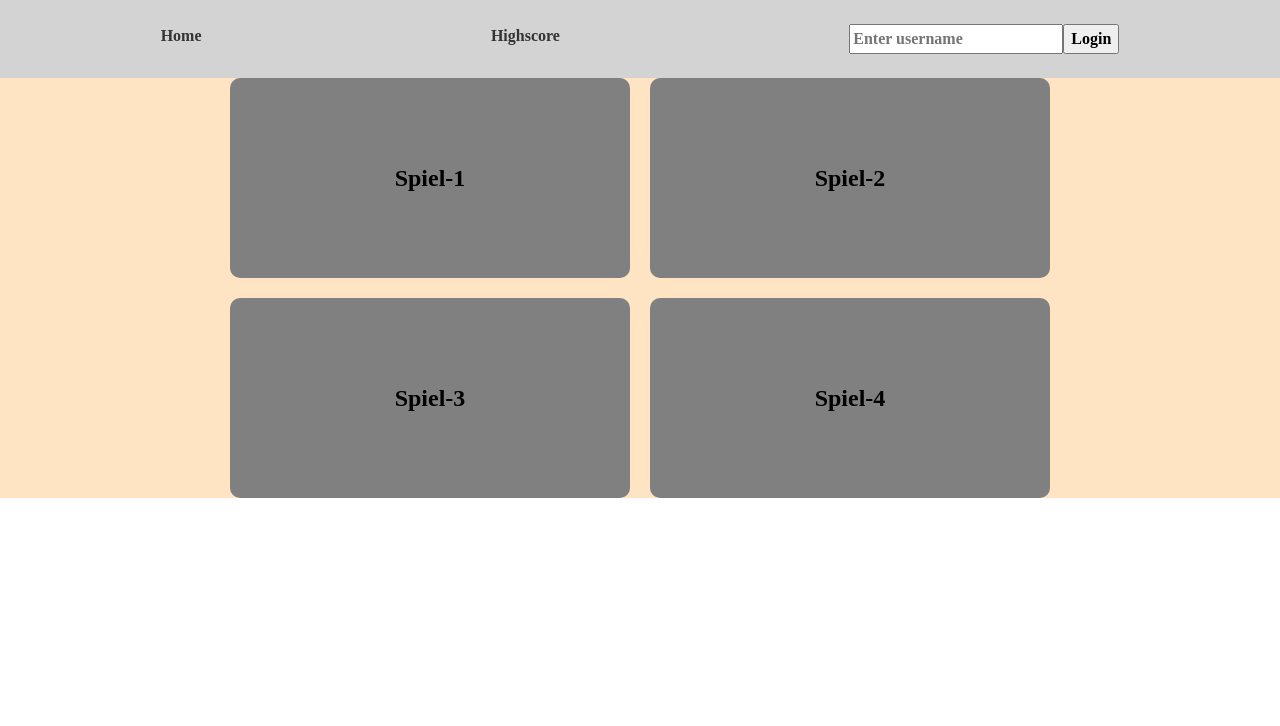
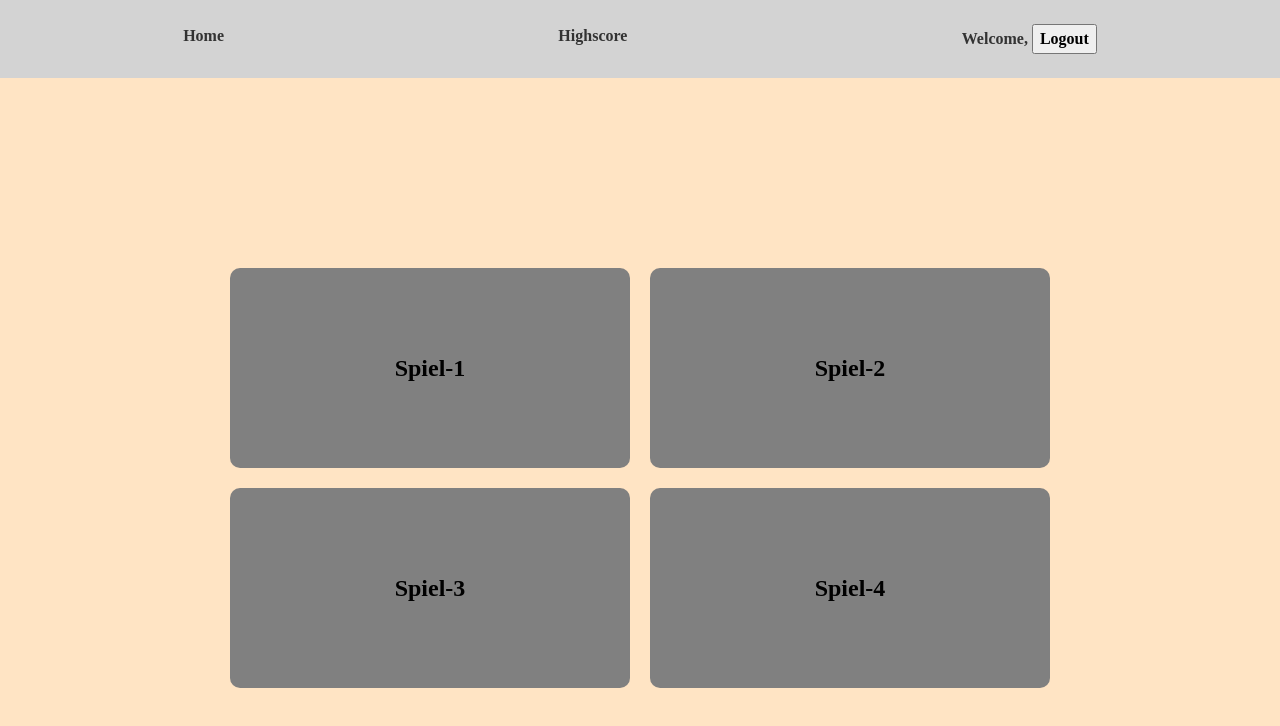
Before and after one commit to coding-bootcamps-eu/final-project-2024-06-gamebox, a Vue app: page / in a window 1280 px wide. Both pictures are taken after a click on the button "Login". Shown: the top 726 px of the page. Built offline with nearby package versions, Linux system fonts and the light colour scheme.

Commit message:
first commit; completed store and localstorage implementation

```diff
--- a/src/components/NavBar.vue
+++ b/src/components/NavBar.vue
@@ -3,36 +3,39 @@
     <RouterLink to="/" class="nav-link">Home</RouterLink>
     <RouterLink to="/Highscore" class="nav-link">Highscore</RouterLink>
     <div class="nav-link">
-      <div v-if="loggedInUser">
-        <span>Welcome, {{ loggedInUser }}</span>
-        <button @click="logout">Logout</button>
+      <div v-if="store.isLoggedIn">
+        <span>Welcome, {{ store.currentUser.username }}</span>
+        <button @click="store.logout">Logout</button>
       </div>
       <div v-else>
-        <input v-model="username" placeholder="Enter username" />
-        <button @click="login">Login</button>
+        <input v-model="store.inputUser" placeholder="Enter username" />
+        <button @click="store.login">Login</button>
       </div>
-      <!-- <button class="nav-link">Login</button> -->
     </div>
   </nav>
 </template>
 
 <script>
+import { usersStore } from '@/stores/users.js'
+
 export default {
   data() {
     return {
-      loggedInUser: null,
-      username: ''
-    }
-  },
-  methods: {
-    login() {
-      if (this.username.trim()) {
-        this.loggedInUser = this.username
-        this.username = ''
-      }
-    },
-    logout() {
-      this.loggedInUser = null
+      store: usersStore()
+
+      //     loggedInUser: null,
+      //     username: ''
+      //   }
+      // },
+      // methods: {
+      //   login() {
+      //     if (this.username.trim()) {
+      //       this.loggedInUser = this.username
+      //       this.username = ''
+      //     }
+      //   },
+      //   logout() {
+      //     this.loggedInUser = null
     }
   }
 }
--- /dev/null
+++ b/src/stores/users.js
@@ -0,0 +1,32 @@
+import { defineStore } from 'pinia'
+
+export const usersStore = defineStore('users', {
+  //data()
+  state() {
+    return {
+      currentUser: JSON.parse(localStorage.getItem('user')) || null,
+      inputUser: null
+    }
+  },
+  //computed
+  getters: {
+    isLoggedIn() {
+      return this.currentUser !== null
+    }
+  },
+  //methods
+  actions: {
+    login() {
+      this.currentUser = {
+        username: this.inputUser
+      }
+
+      localStorage.setItem('user', JSON.stringify(this.currentUser))
+    },
+
+    logout() {
+      this.currentUser = null
+      localStorage.setItem('user', null)
+    }
+  }
+})
--- a/src/views/HomeView.vue
+++ b/src/views/HomeView.vue
@@ -12,8 +12,7 @@
   </body>
 </template>
 
-
-<script>
+<script scoped>
 import NavBar from '@/components/NavBar.vue'
 
 export default {
@@ -23,7 +22,7 @@ export default {
 }
 </script>
 
-<style scoped>
+<style>
 body,
 html {
   display: flex;
@@ -35,7 +34,7 @@ html {
 }
 
 .container {
-  width: 1000%;
+  width: 100%;
   height: 100%;
   background-size: cover;
   background-position: center;
```
Also changed, not shown: src/stores/counter.js (deleted, +0 -12 lines).
